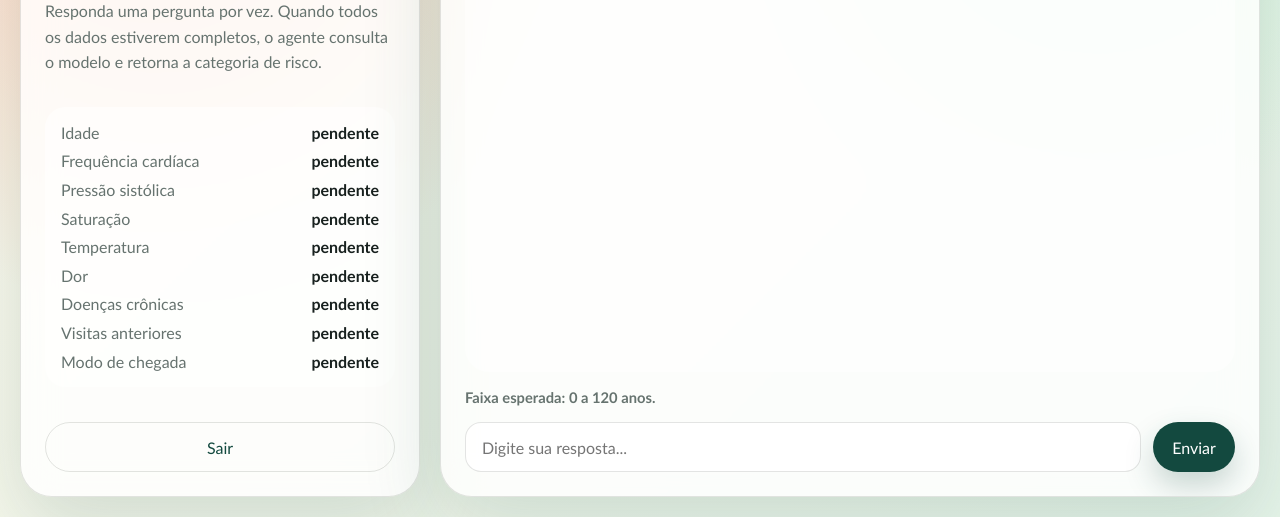
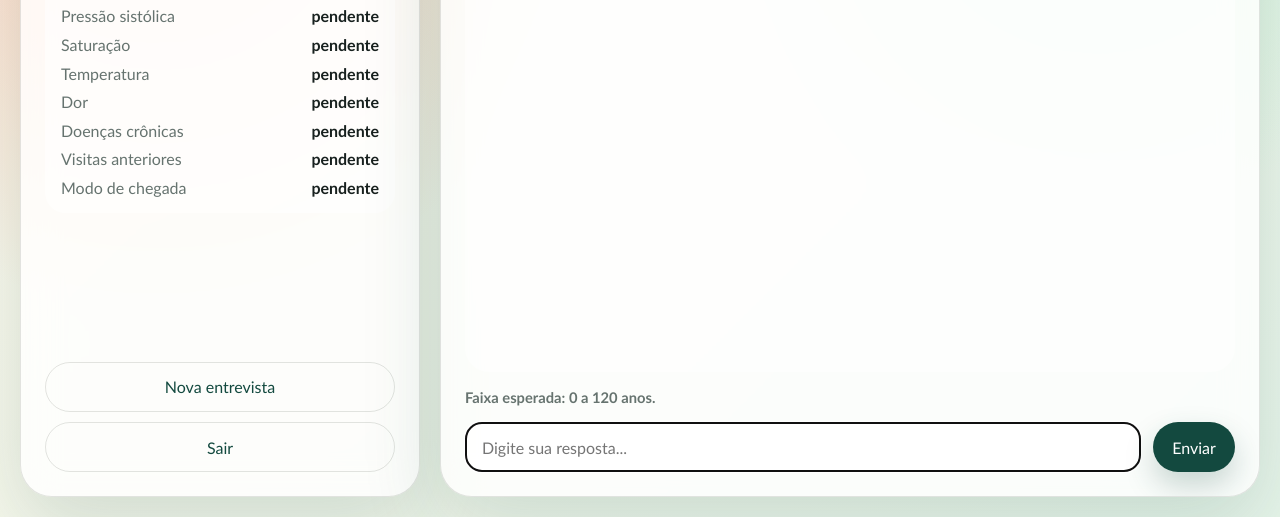
Before and after one commit to mikaelkanzaki-git/tech_challenge_fiap_2, a plain HTML site: page frontend/chat.html in a window 1280 px wide. Shown: the part 283-800 px from the top of the page. Drawn offline with Linux system fonts and the light colour scheme; sample sign-in values are in the browser's storage.

Commit message:
refine chat interview controls

```diff
--- a/frontend/chat.html
+++ b/frontend/chat.html
@@ -10,19 +10,20 @@
     <main class="chat-shell">
       <aside class="summary-panel">
         <p class="eyebrow">Agente de triagem</p>
-        <h1>Conversa guiada</h1>
         <p>
           Responda uma pergunta por vez. Quando todos os dados estiverem completos, o agente consulta o modelo e retorna a categoria de risco.
         </p>
         <dl id="patient-summary" class="patient-summary"></dl>
-        <button id="logout-button" class="ghost-button" type="button">Sair</button>
+        <div class="side-actions">
+          <button id="restart-button" class="ghost-button" type="button">Nova entrevista</button>
+          <button id="logout-button" class="ghost-button" type="button">Sair</button>
+        </div>
       </aside>
 
-      <section class="chat-panel" aria-labelledby="chat-title">
+      <section class="chat-panel" aria-label="Atendimento">
         <header class="chat-header">
           <div>
             <p class="eyebrow">Atendimento</p>
-            <h2 id="chat-title">Chat com o agente</h2>
           </div>
           <span id="chat-status" class="status-pill">online</span>
         </header>
--- a/frontend/chat.js
+++ b/frontend/chat.js
@@ -4,8 +4,11 @@ const chatForm = document.querySelector("#chat-form");
 const chatInput = document.querySelector("#chat-input");
 const chatStatus = document.querySelector("#chat-status");
 const patientSummary = document.querySelector("#patient-summary");
+const restartButton = document.querySelector("#restart-button");
 const logoutButton = document.querySelector("#logout-button");
 const quickActions = document.querySelector("#quick-actions");
+
+const initialAgentMessage = "Olá. Vamos coletar os dados para calcular a triagem. Para começar, qual é a idade do paciente? Informe um valor entre 0 e 120 anos.";
 
 const fieldLabels = {
   age: "Idade",
@@ -64,9 +67,7 @@ if (!token) {
   window.location.href = "/";
 }
 
-appendMessage("agent", "Olá. Vamos coletar os dados para calcular a triagem. Para começar, qual é a idade do paciente? Informe um valor entre 0 e 120 anos.");
-renderSummary(readPatientData());
-renderQuickActions(["age"]);
+startInterview(readPatientData());
 
 chatForm.addEventListener("submit", async (event) => {
   event.preventDefault();
@@ -81,6 +82,10 @@ chatForm.addEventListener("submit", async (event) => {
 logoutButton.addEventListener("click", () => {
   sessionStorage.clear();
   window.location.href = "/";
+});
+
+restartButton.addEventListener("click", () => {
+  startInterview({});
 });
 
 async function sendMessage(message) {
@@ -150,6 +155,43 @@ function readPatientData() {
   }
 }
 
+function startInterview(patientData) {
+  const missingFields = getMissingFields(patientData);
+  sessionStorage.setItem("patient_data", JSON.stringify(patientData));
+  messages.innerHTML = "";
+  chatStatus.textContent = "online";
+  appendMessage("agent", buildOpeningMessage(patientData, missingFields));
+  renderSummary(patientData);
+  renderQuickActions(missingFields);
+  setFormEnabled(missingFields.length > 0);
+  chatInput.value = "";
+  if (missingFields.length > 0) {
+    chatInput.focus();
+  }
+}
+
+function buildOpeningMessage(patientData, missingFields) {
+  if (Object.keys(patientData).length === 0) {
+    return initialAgentMessage;
+  }
+
+  const currentField = missingFields[0];
+
+  if (!currentField) {
+    return "Entrevista concluída. Para iniciar outra avaliação, clique em Nova entrevista.";
+  }
+
+  const guidanceText = fieldGuidance[currentField]?.text || "";
+  return `Vamos continuar a entrevista. Informe ${fieldLabels[currentField].toLowerCase()}. ${guidanceText}`;
+}
+
+function getMissingFields(patientData) {
+  return Object.keys(fieldLabels).filter((fieldName) => {
+    const value = patientData[fieldName];
+    return value === undefined || value === null || value === "";
+  });
+}
+
 function renderSummary(patientData) {
   patientSummary.innerHTML = "";
   Object.entries(fieldLabels).forEach(([fieldName, label]) => {
--- a/frontend/styles.css
+++ b/frontend/styles.css
@@ -200,8 +200,13 @@ h2 {
   font-weight: 900;
 }
 
+.side-actions {
+  display: grid;
+  gap: 0.65rem;
+  margin-top: auto;
+}
+
 .ghost-button {
-  margin-top: auto;
   color: var(--forest);
   background: transparent;
   border: 1px solid var(--line);
```
